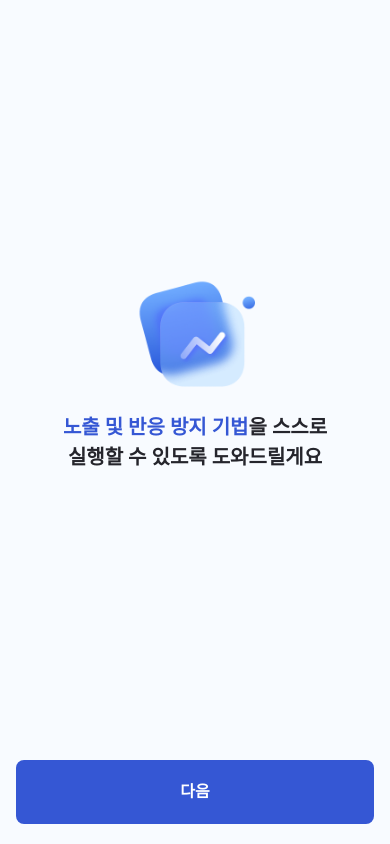
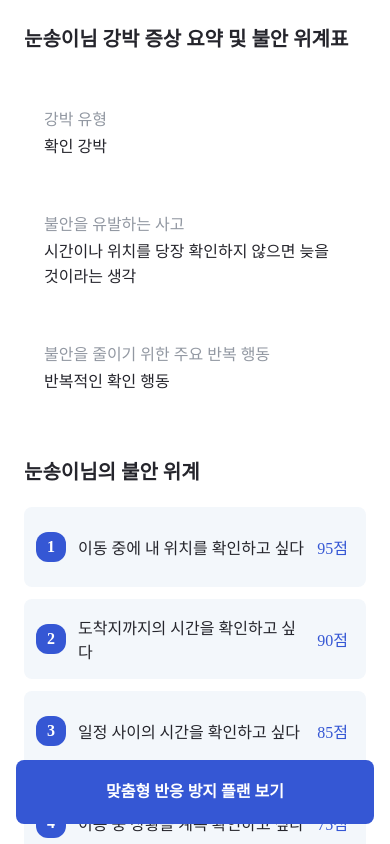
Before and after one commit to mindit-selfcbt/mindit-FE, a React Native app: screen /myanxiety in a window 390 px wide. Built offline with nearby package versions, Linux system fonts and the light colour scheme.

Commit message:
Feat: myanxietyScreen 구현

```diff
--- a/src/navigation/AppNavigator.tsx
+++ b/src/navigation/AppNavigator.tsx
@@ -17,6 +17,7 @@ import cognitiveerrorScreen from '../screens/record/cognitiveerrorScreen';
 import erprecordScreen from '../screens/record/erprecordScreen';
 import weeklyreportScreen from '../screens/report/weeklyreportScreen';
 import monthlyreportScreen from '../screens/report/monthlyreportScreen';
+import myanxietyScreen from '../screens/myplan/myanxietyScreen';
 
 export type RootStackParamList = {
   Onboarding: undefined;
@@ -109,6 +110,11 @@ const AppNavigator = () => {
           component={monthlyreportScreen}
           options={{ headerShown: false }}
         />
+        <Stack.Screen
+          name="myanxiety"
+          component={myanxietyScreen}
+          options={{ headerShown: false }}
+        />
       </Stack.Navigator>
     </NavigationContainer>
   );
--- a/src/screens/main/mainScreen.tsx
+++ b/src/screens/main/mainScreen.tsx
@@ -44,6 +44,9 @@ const MainScreen = ({ navigation }) => {
     }
     if (key === 'report') {
       navigation.navigate('monthlyreport');
+    }
+    if (key === 'plan') {
+      navigation.navigate('myanxiety');
     }
   };
   const handleMicPress = () => {
--- /dev/null
+++ b/src/screens/myplan/myanxietyScreen.tsx
@@ -0,0 +1,214 @@
+import React from 'react';
+import {
+  View,
+  Text,
+  StyleSheet,
+  ScrollView,
+  SafeAreaView,
+  Platform,
+  TouchableOpacity,
+  Dimensions,
+  GestureResponderEvent,
+} from 'react-native';
+import { useNavigation } from '@react-navigation/native';
+
+interface nextButtonProps {
+  title?: string;
+  onPress: (event: GestureResponderEvent) => void;
+}
+
+const windowWidth = Dimensions.get('window').width;
+
+const NextButton: React.FC<nextButtonProps> = ({ title = '다음', onPress }) => {
+  return (
+    <TouchableOpacity
+      style={styles.button}
+      activeOpacity={0.85}
+      onPress={onPress}
+    >
+      <Text style={styles.buttonText}>{title}</Text>
+    </TouchableOpacity>
+  );
+};
+
+export default function MyAnxietyScreen() {
+  const navigation = useNavigation();
+
+  const symptomItems = [
+    { label: '강박 유형', value: '확인 강박' },
+    {
+      label: '불안을 유발하는 사고',
+      value: '시간이나 위치를 당장 확인하지 않으면 늦을 것이라는 생각',
+    },
+    { label: '불안을 줄이기 위한 주요 반복 행동', value: '반복적인 확인 행동' },
+  ];
+
+  const anxieties = [
+    { desc: '이동 중에 내 위치를 확인하고 싶다', score: 95 },
+    { desc: '도착지까지의 시간을 확인하고 싶다', score: 90 },
+    { desc: '일정 사이의 시간을 확인하고 싶다', score: 85 },
+    { desc: '이동 중 상황을 계속 확인하고 싶다', score: 75 },
+    { desc: '외출 시 가방 속 물건을 확인한다', score: 60 },
+  ];
+
+  return (
+    <SafeAreaView style={styles.root}>
+      <ScrollView contentContainerStyle={styles.container} style={{ flex: 1 }}>
+        <Text style={styles.title}>눈송이님 강박 증상 요약 및 불안 위계표</Text>
+
+        {symptomItems.map((item, i) => (
+          <View key={i} style={styles.summaryBox}>
+            <Text style={styles.summaryLabel}>{item.label}</Text>
+            <Text style={styles.summaryValue}>{item.value}</Text>
+          </View>
+        ))}
+
+        <Text style={styles.hierarchyTitle}>눈송이님의 불안 위계</Text>
+
+        {anxieties.map((item, idx) => (
+          <View
+            key={idx}
+            style={[
+              styles.hierarchyBox,
+              idx === anxieties.length - 1 ? { marginBottom: 120 } : {},
+            ]}
+          >
+            <View style={styles.rankBox}>
+              <Text style={styles.rankText}>{idx + 1}</Text>
+            </View>
+            <Text style={styles.hierarchyDesc}>{item.desc}</Text>
+            <Text style={styles.hierarchyScore}>{item.score}점</Text>
+          </View>
+        ))}
+      </ScrollView>
+
+      <NextButton
+        title="맞춤형 반응 방지 플랜 보기"
+        onPress={() => navigation.navigate('myplan')}
+      />
+    </SafeAreaView>
+  );
+}
+
+const styles = StyleSheet.create({
+  root: {
+    flex: 1,
+    backgroundColor: '#fff',
+  },
+  container: {
+    alignItems: 'flex-start',
+    padding: 24,
+    paddingBottom: 0,
+  },
+  title: {
+    color: '#25252C',
+    fontFamily: 'Pretendard',
+    fontSize: 20,
+    fontWeight: '700',
+    lineHeight: 30,
+    marginBottom: 32,
+  },
+  summaryBox: {
+    width: '100%',
+    padding: 20,
+    marginBottom: 12,
+    borderRadius: 8,
+    backgroundColor: '#fff',
+    ...Platform.select({
+      ios: {
+        shadowColor: '#000',
+        shadowOffset: { width: 0, height: 2 },
+        shadowOpacity: 0.1,
+        shadowRadius: 8,
+      },
+      android: {
+        elevation: 5,
+      },
+    }),
+  },
+  summaryLabel: {
+    color: '#9298A2',
+    fontFamily: 'Pretendard',
+    fontSize: 16,
+    fontWeight: '500',
+    marginBottom: 4,
+    textAlign: 'left',
+  },
+  summaryValue: {
+    color: '#25252C',
+    fontFamily: 'Pretendard',
+    fontSize: 16,
+    fontWeight: '500',
+    lineHeight: 25,
+    textAlign: 'left',
+  },
+  hierarchyTitle: {
+    color: '#25252C',
+    fontFamily: 'Pretendard',
+    fontSize: 20,
+    fontWeight: '800',
+    lineHeight: 29,
+    marginBottom: 20,
+    marginTop: 32,
+  },
+  hierarchyBox: {
+    flexDirection: 'row',
+    alignItems: 'center',
+    height: 80,
+    borderRadius: 8,
+    backgroundColor: '#F3F7FB',
+    marginBottom: 12,
+    paddingLeft: 12,
+    paddingRight: 18,
+    width: '100%',
+  },
+  rankBox: {
+    width: 30,
+    height: 30,
+    borderRadius: 12,
+    backgroundColor: '#3557D4',
+    alignItems: 'center',
+    justifyContent: 'center',
+    marginRight: 12,
+  },
+  rankText: {
+    color: '#fff',
+    fontFamily: 'Pretendard',
+    fontSize: 16,
+    fontWeight: '700',
+  },
+  hierarchyDesc: {
+    color: '#25252C',
+    fontFamily: 'Pretendard',
+    fontSize: 16,
+    fontWeight: '400',
+    flex: 1,
+    textAlign: 'left',
+  },
+  hierarchyScore: {
+    color: '#3557D4',
+    fontFamily: 'Pretendard',
+    fontSize: 16,
+    fontWeight: '500',
+    marginLeft: 10,
+  },
+  button: {
+    position: 'absolute',
+    bottom: 20,
+    width: windowWidth - 32,
+    maxWidth: 380,
+    paddingVertical: 20,
+    borderRadius: 8,
+    backgroundColor: '#3557D4',
+    alignItems: 'center',
+    justifyContent: 'center',
+    alignSelf: 'center',
+  },
+  buttonText: {
+    color: '#FFF',
+    fontFamily: 'Pretendard',
+    fontSize: 16,
+    fontWeight: '700',
+    lineHeight: 24,
+  },
+});
```
Also changed, not shown: src/screens/myplan/myplanScreen.tsx (added), 1 other file (tests, documents, lock files or other folders).
